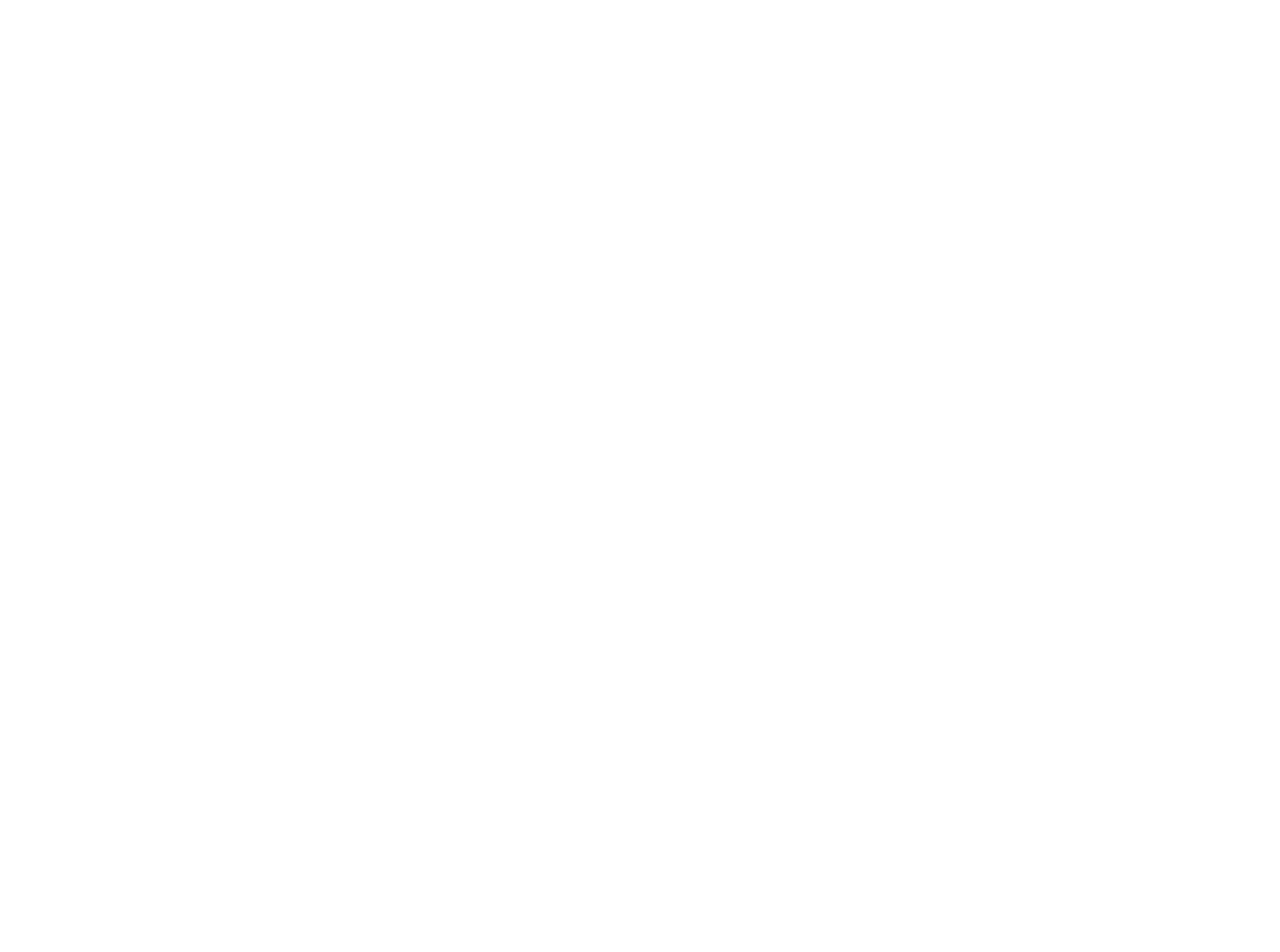
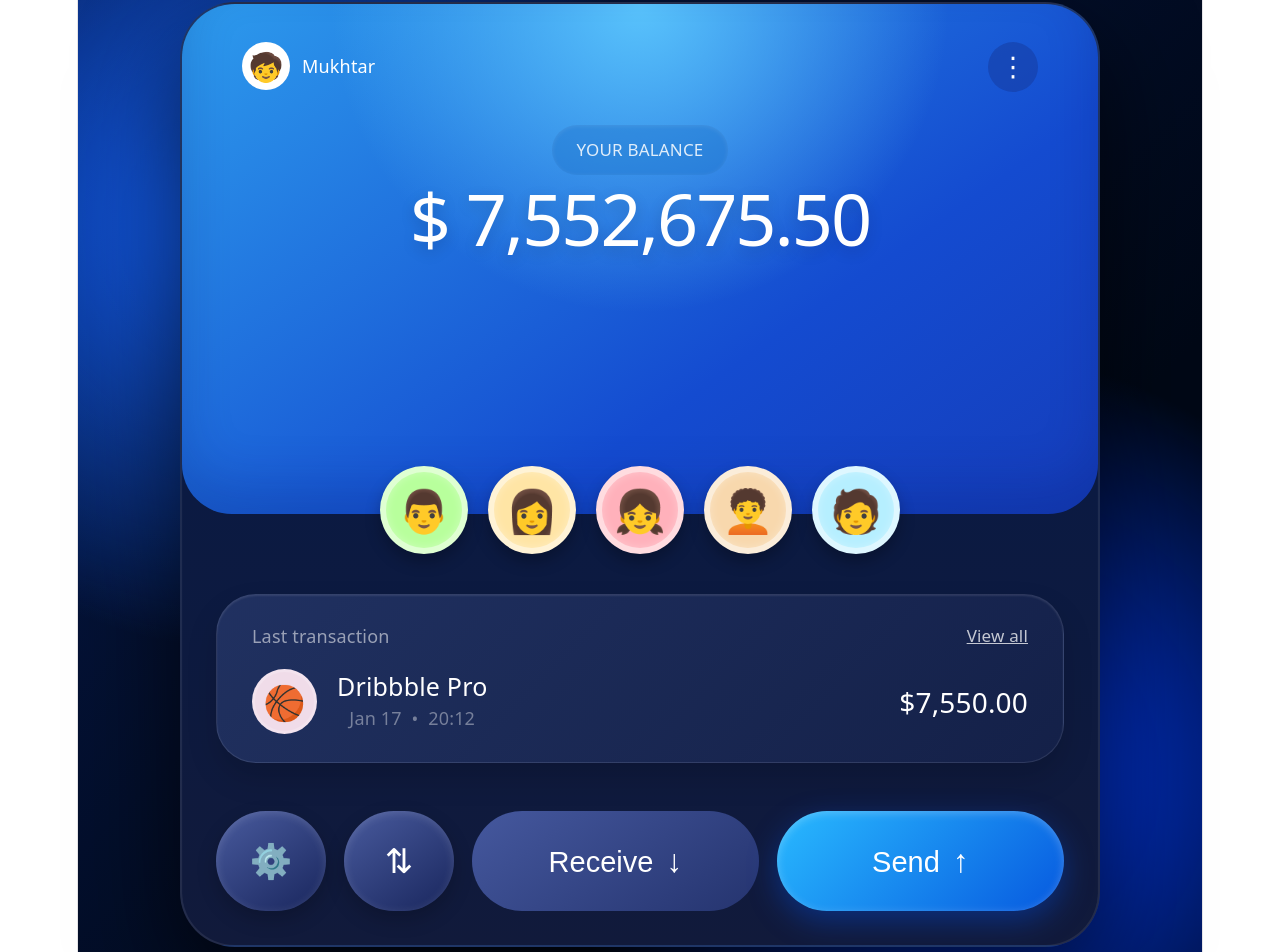
Before and after one commit to Doc-tur/profile-card-update, a React (Vite) app: page / in a window 1280 px wide. Shown: the part 2120-3072 px from the top of the page. Before the commit the page ends 2092 px from the top, so only its background shows below. Built offline with nearby package versions, Linux system fonts and the light colour scheme.

Commit message:
Created a new Wallet component for my assignment and called it out

```diff
--- a/src/App.jsx
+++ b/src/App.jsx
@@ -2,6 +2,7 @@
 import FirstCard from "./components/FirstCard";
 import ProfileCard from "./components/ProfileCard";
 import Card from "./components/Card";
+import Wallet from "./components/Wallet";
 
 function App() {
   <h1>Emiabata Mukhtar O.</h1>;
@@ -74,6 +75,8 @@
           <input type="text" name="" id="" />
         </form>
       </Card>
+
+      <Wallet />
     </>
   );
 }
--- /dev/null
+++ b/src/components/Wallet.css
@@ -0,0 +1,520 @@
+* {
+  box-sizing: border-box;
+}
+
+.wallet-page {
+  min-height: 100vh;
+  width: 100%;
+  display: flex;
+  justify-content: center;
+  align-items: center;
+  padding: 30px;
+
+  background:
+    radial-gradient(circle at 15% 25%, #1464ff 0%, transparent 35%),
+    radial-gradient(circle at 80% 80%, #003cff 0%, transparent 35%),
+    linear-gradient(135deg, #06194c, #010816 70%);
+}
+
+/* Main wallet */
+.wallet {
+  width: 100%;
+  max-width: 920px;
+  min-height: 900px;
+
+  padding: 0 34px 34px;
+
+  border-radius: 55px;
+
+  background: linear-gradient(
+    180deg,
+    #0c255a 0%,
+    #0a1a43 45%,
+    #111a3b 100%
+  );
+
+  border: 2px solid rgba(255, 255, 255, 0.08);
+
+  box-shadow:
+    0 40px 100px rgba(0, 0, 0, 0.65),
+    inset 0 1px 1px rgba(255, 255, 255, 0.12);
+
+  overflow: hidden;
+}
+
+/* =========================
+   TOP BALANCE
+========================= */
+
+.wallet-top {
+  min-height: 510px;
+  margin: 0 -34px;
+
+  padding: 38px 60px 0;
+
+  position: relative;
+
+  border-radius: 50px;
+
+  background:
+    radial-gradient(
+      circle at 50% 0%,
+      rgba(95, 203, 255, 0.9),
+      transparent 45%
+    ),
+    linear-gradient(
+      145deg,
+      #2d9bed,
+      #144bd0 65%,
+      #153dba
+    );
+
+  box-shadow:
+    inset 0 -30px 50px rgba(0, 20, 100, 0.2);
+}
+
+/* Profile */
+
+.profile {
+  display: flex;
+  align-items: center;
+  gap: 12px;
+
+  color: white;
+  font-size: 18px;
+  font-weight: 500;
+}
+
+.profile-img {
+  width: 48px;
+  height: 48px;
+
+  border-radius: 50%;
+
+  display: flex;
+  justify-content: center;
+  align-items: center;
+
+  font-size: 28px;
+
+  background: white;
+
+  border: 3px solid rgba(255, 255, 255, 0.6);
+}
+
+/* Menu */
+
+.menu-btn {
+  position: absolute;
+  right: 60px;
+  top: 38px;
+
+  width: 50px;
+  height: 50px;
+
+  border: none;
+  border-radius: 50%;
+
+  background: rgba(20, 55, 150, 0.45);
+
+  color: white;
+  font-size: 27px;
+
+  cursor: pointer;
+}
+
+/* Balance */
+
+.balance {
+  text-align: center;
+  margin-top: 35px;
+}
+
+.balance-label {
+  display: inline-block;
+
+  padding: 12px 25px;
+
+  border-radius: 30px;
+
+  color: rgba(255, 255, 255, 0.85);
+
+  background: rgba(30, 115, 205, 0.45);
+
+  font-size: 17px;
+  font-weight: 500;
+
+  box-shadow: inset 0 1px 5px rgba(255, 255, 255, 0.1);
+}
+
+.balance h1 {
+  margin: 30px 0 0;
+
+  color: white;
+
+  font-size: clamp(45px, 6vw, 72px);
+  font-weight: 400;
+
+  letter-spacing: -2px;
+
+  text-shadow: 0 5px 15px rgba(0, 0, 0, 0.15);
+}
+
+/* People */
+
+.people {
+  position: absolute;
+
+  left: 50%;
+  bottom: -40px;
+
+  transform: translateX(-50%);
+
+  display: flex;
+  align-items: center;
+
+  gap: 20px;
+}
+
+.person {
+  width: 88px;
+  height: 88px;
+
+  display: flex;
+  align-items: center;
+  justify-content: center;
+
+  border-radius: 50%;
+
+  font-size: 42px;
+
+  border: 6px solid rgba(255, 255, 255, 0.55);
+
+  box-shadow:
+    0 8px 15px rgba(0, 0, 0, 0.25),
+    inset 0 0 10px rgba(255, 255, 255, 0.3);
+}
+
+.green {
+  background: #b8ff9c;
+}
+
+.yellow {
+  background: #ffe5a5;
+}
+
+.pink {
+  background: #ffb1bb;
+}
+
+.orange {
+  background: #f8d8ad;
+}
+
+.blue {
+  background: #b6efff;
+}
+
+/* =========================
+   TRANSACTION
+========================= */
+
+.transaction {
+  margin-top: 80px;
+
+  padding: 28px 35px;
+
+  border-radius: 40px;
+
+  background: linear-gradient(
+    135deg,
+    rgba(38, 55, 105, 0.8),
+    rgba(22, 34, 75, 0.8)
+  );
+
+  border: 1px solid rgba(255, 255, 255, 0.1);
+
+  box-shadow:
+    inset 0 1px 2px rgba(255, 255, 255, 0.1),
+    0 15px 30px rgba(0, 0, 0, 0.15);
+}
+
+.transaction-header {
+  display: flex;
+  justify-content: space-between;
+  align-items: center;
+
+  margin-bottom: 20px;
+
+  color: rgba(255, 255, 255, 0.55);
+
+  font-size: 18px;
+}
+
+.transaction-header a {
+  color: rgba(255, 255, 255, 0.75);
+
+  text-decoration: underline;
+
+  font-size: 17px;
+}
+
+.transaction-info {
+  display: flex;
+  justify-content: space-between;
+  align-items: center;
+}
+
+.transaction-left {
+  display: flex;
+  align-items: center;
+  gap: 20px;
+}
+
+.dribbble-icon {
+  width: 65px;
+  height: 65px;
+
+  display: flex;
+  align-items: center;
+  justify-content: center;
+
+  border-radius: 50%;
+
+  background: #f0dce9;
+
+  font-size: 34px;
+
+  border: 3px solid rgba(255, 255, 255, 0.2);
+}
+
+.transaction h3 {
+  margin: 0;
+
+  color: white;
+
+  font-size: 25px;
+  font-weight: 500;
+}
+
+.transaction p {
+  margin: 6px 0 0;
+
+  color: rgba(255, 255, 255, 0.4);
+
+  font-size: 18px;
+}
+
+.transaction-info strong {
+  color: white;
+
+  font-size: 28px;
+  font-weight: 500;
+}
+
+/* =========================
+   ACTIONS
+========================= */
+
+.actions {
+  display: grid;
+
+  grid-template-columns: 110px 110px 1fr 1fr;
+
+  gap: 18px;
+
+  margin-top: 48px;
+}
+
+.round-btn,
+.action-btn {
+  height: 100px;
+
+  border: none;
+
+  border-radius: 50px;
+
+  color: white;
+
+  font-size: 25px;
+
+  cursor: pointer;
+
+  transition: 0.25s ease;
+}
+
+.round-btn {
+  background: linear-gradient(
+    145deg,
+    #495b9e,
+    #19265d
+  );
+
+  font-size: 34px;
+
+  box-shadow:
+    inset 0 2px 10px rgba(255, 255, 255, 0.15),
+    0 8px 20px rgba(0, 0, 0, 0.2);
+}
+
+.action-btn {
+  background: linear-gradient(
+    145deg,
+    #45589e,
+    #25346f
+  );
+
+  font-size: 29px;
+}
+
+.action-btn span {
+  font-size: 32px;
+  margin-left: 5px;
+}
+
+.send {
+  background: linear-gradient(
+    135deg,
+    #29baff,
+    #0759df
+  );
+
+  box-shadow:
+    0 10px 30px rgba(0, 90, 255, 0.35),
+    inset 0 2px 10px rgba(255, 255, 255, 0.25);
+}
+
+.round-btn:hover,
+.action-btn:hover {
+  transform: translateY(-4px);
+
+  filter: brightness(1.12);
+}
+
+/* =========================
+   RESPONSIVE
+========================= */
+
+@media (max-width: 700px) {
+
+  .wallet-page {
+    padding: 10px;
+  }
+
+  .wallet {
+    min-height: auto;
+
+    padding: 0 20px 25px;
+
+    border-radius: 35px;
+  }
+
+  .wallet-top {
+    margin: 0 -20px;
+
+    padding: 25px 30px 0;
+
+    min-height: 430px;
+
+    border-radius: 35px;
+  }
+
+  .menu-btn {
+    right: 30px;
+    top: 25px;
+  }
+
+  .balance {
+    margin-top: 40px;
+  }
+
+  .balance h1 {
+    font-size: 42px;
+  }
+
+  .people {
+    gap: 5px;
+    bottom: -25px;
+  }
+
+  .person {
+    width: 55px;
+    height: 55px;
+
+    font-size: 27px;
+
+    border-width: 4px;
+  }
+
+  .transaction {
+    margin-top: 55px;
+
+    padding: 22px;
+
+    border-radius: 28px;
+  }
+
+  .transaction h3 {
+    font-size: 18px;
+  }
+
+  .transaction p {
+    font-size: 14px;
+  }
+
+  .transaction-info strong {
+    font-size: 19px;
+  }
+
+  .dribbble-icon {
+    width: 50px;
+    height: 50px;
+
+    font-size: 25px;
+  }
+
+  .actions {
+    grid-template-columns: 1fr 1fr;
+
+    gap: 12px;
+
+    margin-top: 25px;
+  }
+
+  .round-btn,
+  .action-btn {
+    height: 70px;
+
+    font-size: 20px;
+  }
+
+  .action-btn span {
+    font-size: 25px;
+  }
+}
+
+@media (max-width: 400px) {
+
+  .people {
+    gap: 2px;
+  }
+
+  .person {
+    width: 48px;
+    height: 48px;
+
+    font-size: 23px;
+  }
+
+  .balance h1 {
+    font-size: 35px;
+  }
+
+  .transaction {
+    padding: 17px;
+  }
+
+  .transaction-left {
+    gap: 10px;
+  }
+}
--- /dev/null
+++ b/src/components/Wallet.jsx
@@ -0,0 +1,83 @@
+import "./Wallet.css";
+
+export default function Wallet() {
+  return (
+    <div className="wallet-page">
+      <div className="wallet">
+
+        {/* Top Section */}
+        <div className="wallet-top">
+
+          <div className="profile">
+            <div className="profile-img">🧒</div>
+            <span>Mukhtar</span>
+          </div>
+
+          <button className="menu-btn">⋮</button>
+
+          <div className="balance">
+            <div className="balance-label">YOUR BALANCE</div>
+            <h1>$ 7,552,675.50</h1>
+          </div>
+
+          {/* People */}
+          <div className="people">
+            <div className="person green">👨</div>
+            <div className="person yellow">👩</div>
+            <div className="person pink">👧</div>
+            <div className="person orange">🧑‍🦱</div>
+            <div className="person blue">🧑</div>
+          </div>
+
+        </div>
+
+        {/* Last Transaction */}
+        <div className="transaction">
+
+          <div className="transaction-header">
+            <span>Last transaction</span>
+            <a href="#">View all</a>
+          </div>
+
+          <div className="transaction-info">
+
+            <div className="transaction-left">
+              <div className="dribbble-icon">🏀</div>
+
+              <div>
+                <h3>Dribbble Pro</h3>
+                <p>Jan 17&nbsp; • &nbsp;20:12</p>
+              </div>
+            </div>
+
+            <strong>$7,550.00</strong>
+
+          </div>
+
+        </div>
+
+        {/* Bottom Navigation */}
+        <div className="actions">
+
+          <button className="round-btn">
+            ⚙️
+          </button>
+
+          <button className="round-btn">
+            ⇅
+          </button>
+
+          <button className="action-btn receive">
+            Receive <span>↓</span>
+          </button>
+
+          <button className="action-btn send">
+            Send <span>↑</span>
+          </button>
+
+        </div>
+
+      </div>
+    </div>
+  );
+}
```
